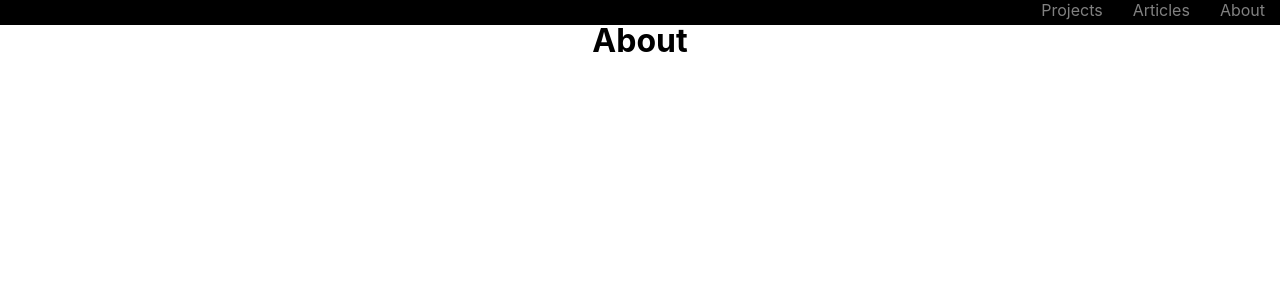
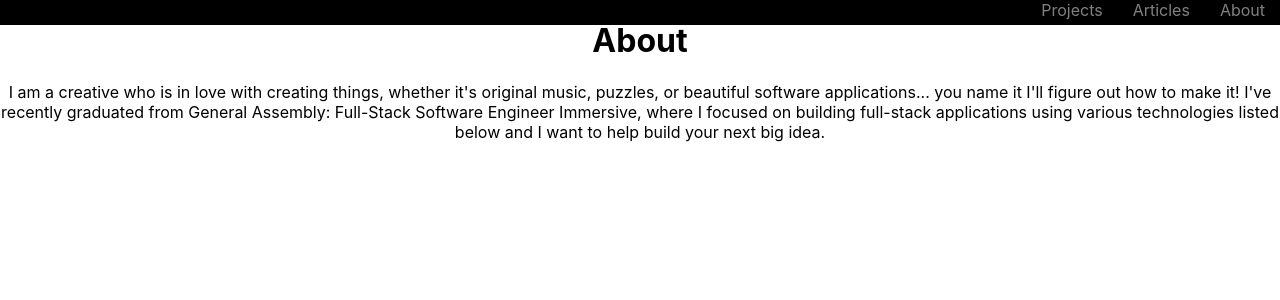
Before and after one commit to alirizvi061/Portfolio, a React (Create React App) app: page /about in a window 1280 px wide. Shown: the top 300 px of the page. Built offline with nearby package versions, Linux system fonts and the light colour scheme.

Commit message:
working on the about page

```diff
--- a/src/components/About.jsx
+++ b/src/components/About.jsx
@@ -5,6 +5,12 @@ class About extends Component {
         return (
             <div>
                 <h1>About</h1>
+
+                <div className="aboutPara">
+                    <p>
+                        I am a creative who is in love with creating things, whether it's original music, puzzles, or beautiful software applications... you name it I'll figure out how to make it! I've recently graduated from General Assembly: Full-Stack Software Engineer Immersive, where I focused on building full-stack applications using various technologies listed below and I want to help build your next big idea.
+                    </p>
+                </div>
             </div>
         );
     }
```
